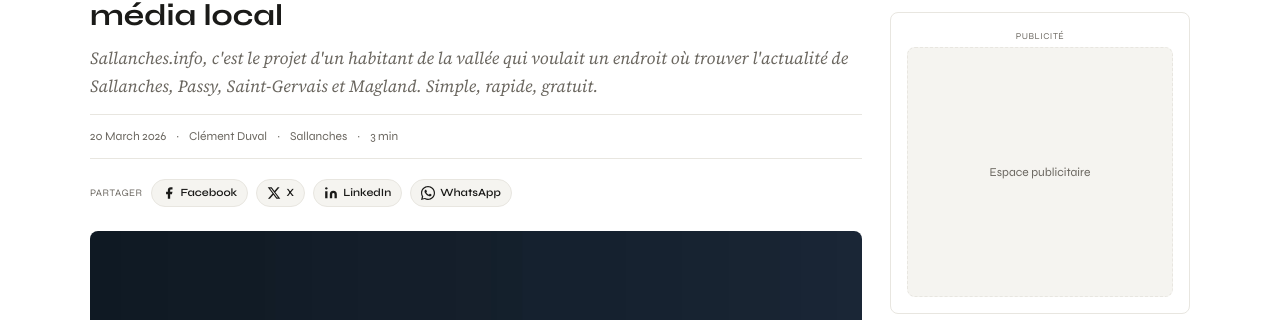
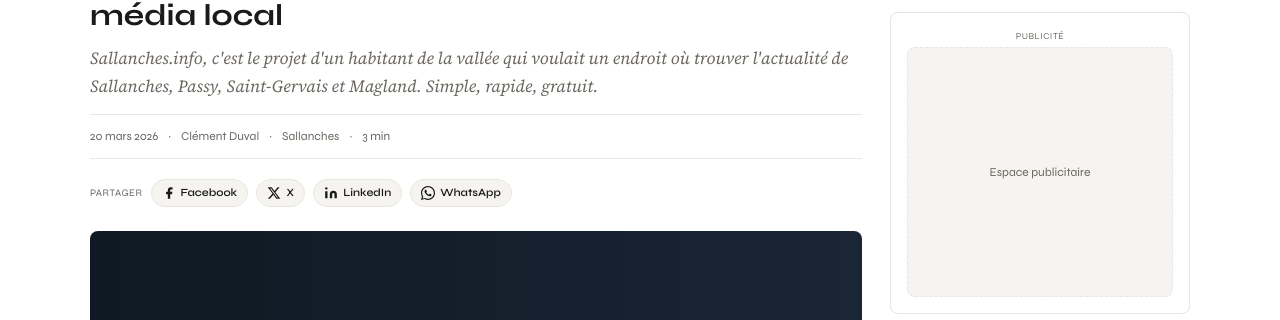
Before and after one commit to DuvalDVL/sallanches.info, a Jekyll site: the page built from _posts/actualites/2026-03-20-bienvenue-sallanches-info.md, in a window 1280 px wide and 900 px high. Shown: the part 206-526 px from the top of the window. Built offline with Jekyll 4.4.1, drawn with Linux system fonts in a browser that asks for light colours.

Commit message:
Update post.html

```diff
--- a/_layouts/post.html
+++ b/_layouts/post.html
@@ -21,7 +21,7 @@ layout: default
 
         <div class="article-meta-bar">
           <time itemprop="datePublished" datetime="{{ page.date | date_to_xmlschema }}">
-            {{ page.date | date: "%d %B %Y" }}
+            {{ page.date | date: "%d" }} {% assign pm = page.date | date: "%-m" %}{% case pm %}{% when "1" %}janvier{% when "2" %}février{% when "3" %}mars{% when "4" %}avril{% when "5" %}mai{% when "6" %}juin{% when "7" %}juillet{% when "8" %}août{% when "9" %}septembre{% when "10" %}octobre{% when "11" %}novembre{% when "12" %}décembre{% endcase %} {{ page.date | date: "%Y" }}
           </time>
           {% if page.time %}<span class="sep">·</span><span>{{ page.time }}</span>{% endif %}
           {% if page.author %}<span class="sep">·</span><span itemprop="author">{{ page.author }}</span>{% endif %}
```
